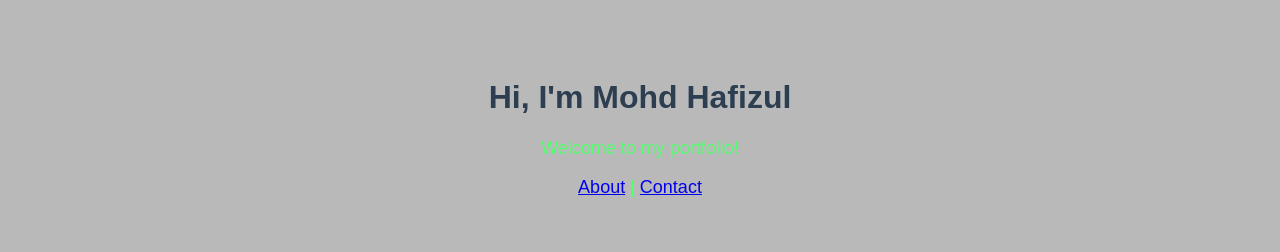
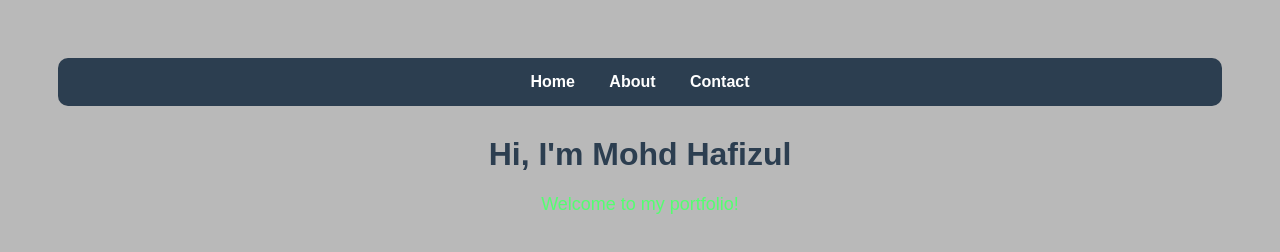
Before and after one commit to pzul94/my-portfolio, a plain HTML site: page index.html in a window 1280 px wide. Drawn offline with Linux system fonts and the light colour scheme.

Commit message:
update navigation

```diff
--- a/index.html
+++ b/index.html
@@ -5,14 +5,14 @@
   <title>My Portfolio</title>
 </head>
 <body>
-  <body>
-    <h1>Hi, I'm Mohd Hafizul</h1>
-    <p>Welcome to my portfolio!</p>
-    <p>
-      <a href="about.html">About</a> |
-      <a href="contact.html">Contact</a>
-    </p>
-  </body>
+  <nav>
+    <a href="index.html">Home</a>
+    <a href="about.html">About</a>
+    <a href="contact.html">Contact</a>
+  </nav>
 
+  <h1>Hi, I'm Mohd Hafizul</h1>
+  <p>Welcome to my portfolio!</p>
 </body>
+
 </html>
--- a/style.css
+++ b/style.css
@@ -13,3 +13,21 @@ body {
     color: #54ff70;
     font-size: 18px;
   }
+  nav {
+    background-color: #2c3e50;
+    padding: 15px;
+    text-align: center;
+    border-radius: 10px;
+    margin-bottom: 30px;
+  }
+
+  nav a {
+    color: white;
+    margin: 0 15px;
+    text-decoration: none;
+    font-weight: bold;
+  }
+
+  nav a:hover {
+    text-decoration: underline;
+  }
```
Also changed, not shown: about.html (+5 -0 lines), contact.html (+5 -0 lines).
